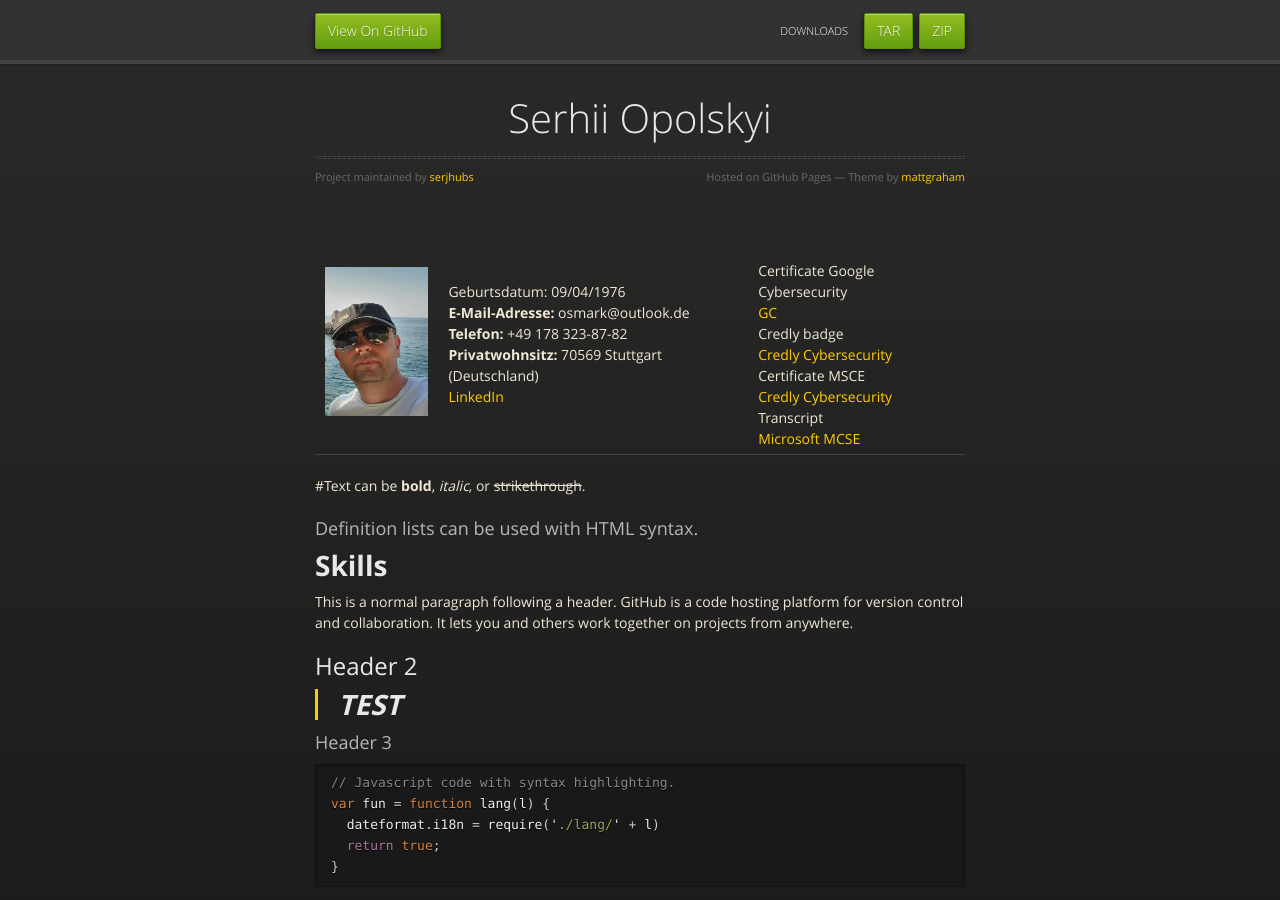
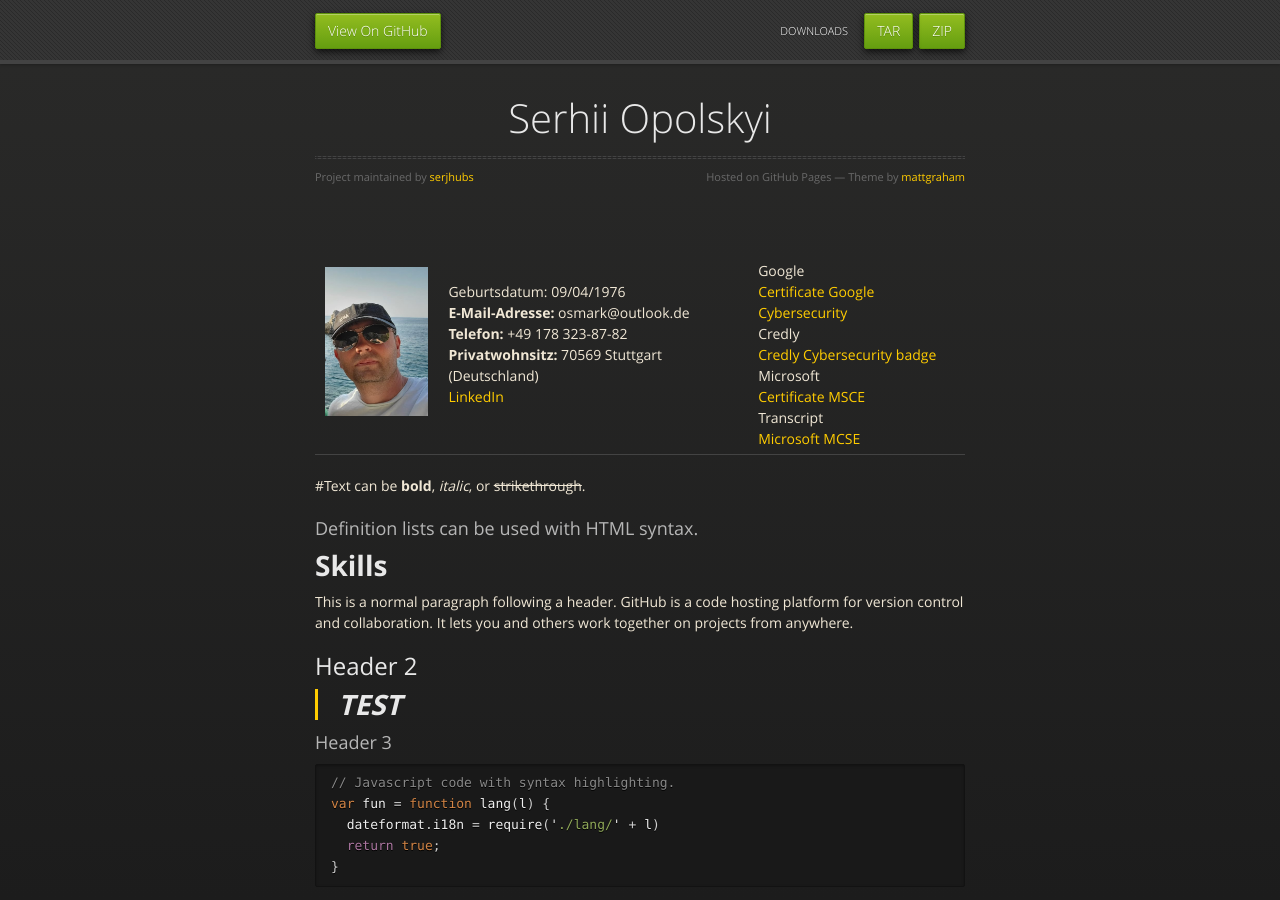
Before and after one commit to serjhubs/Resume, a Jekyll site: the page built from index.md, in a window 1280 px wide and 900 px high. Built offline with Jekyll 4.4.1, drawn with Linux system fonts in a browser that asks for light colours; the repository's description, which GitHub fills in, is left out.

Commit message:
Update index.md

```diff
--- a/index.md
+++ b/index.md
@@ -11,12 +11,12 @@ layout: default
          <br><a href="https://linkedin.com" target = "_blank">LinkedIn</a>
       </td>
       <td>
-          <br> Certificate Google Cybersecurity
-         <br><a href="https://drive.google.com/file/d/1V3JxWsoC7uWKMBJ9DZIbsNHsLgCcs3Vd/view?usp=sharing" target = "_blank">GC</a>
-        <br> Credly badge
-          <br><a href="https://www.credly.com/badges/31d821ea-8c1b-4400-b222-442f3488fbfc/public_url" target = "_blank">Credly Cybersecurity</a>
-          <br> Certificate MSCE
-          <br><a href="https://drive.google.com/file/d/1xgNNhviZ_rtRVmOVhLTEbD86jgRT6qSy/view?usp=sharing" target = "_blank">Credly Cybersecurity</a>
+          <br> Google
+         <br><a href="https://drive.google.com/file/d/1V3JxWsoC7uWKMBJ9DZIbsNHsLgCcs3Vd/view?usp=sharing" target = "_blank">Certificate Google Cybersecurity</a>
+        <br> Credly
+          <br><a href="https://www.credly.com/badges/31d821ea-8c1b-4400-b222-442f3488fbfc/public_url" target = "_blank">Credly Cybersecurity badge</a>
+          <br> Microsoft
+          <br><a href="https://drive.google.com/file/d/1xgNNhviZ_rtRVmOVhLTEbD86jgRT6qSy/view?usp=sharing" target = "_blank">Certificate MSCE</a>
          <br>Transcript
           <br><a href="https://learn.microsoft.com/en-us/users/serhiiopolskyi/transcript/d9mnkakjy3g5e86" target = "_blank">Microsoft MCSE</a>
        </td>
```
